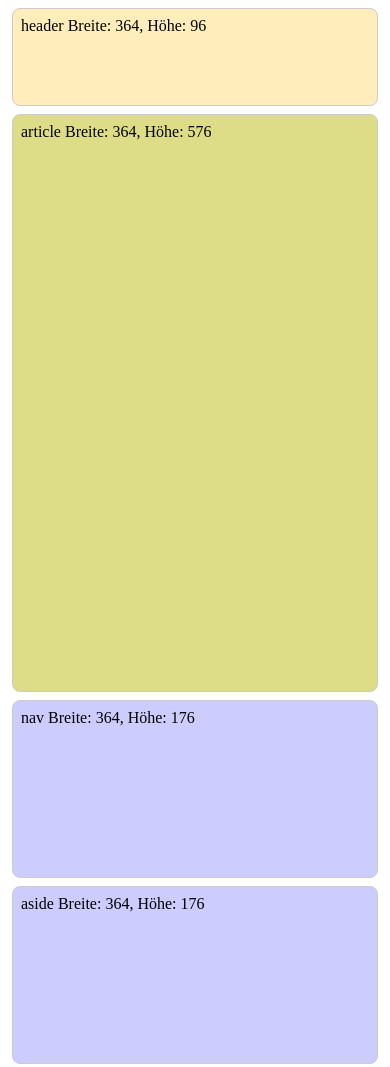
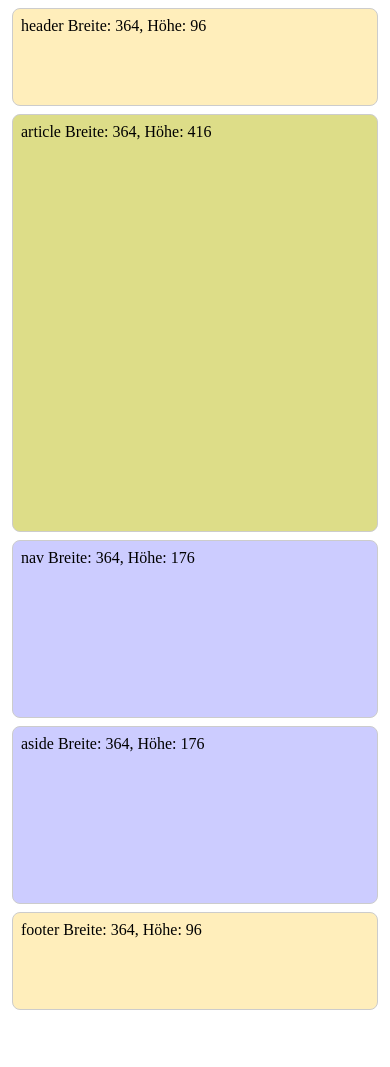
Before and after one commit to wortwart/flexbox-demo, a plain HTML site: page flexbox-layout.html in a window 390 px wide. Shown: the top 1067 px of the page. After the commit the page ends 1018 px from the top, so only its background shows below. Drawn offline with Linux system fonts and the light colour scheme.

Commit message:
Fixes flexbox article height with responsive styles

```diff
--- a/flexbox-layout.html
+++ b/flexbox-layout.html
@@ -61,6 +61,9 @@
 				order: 0;
 				-webkit-order: 0;
 			}
+			article {
+				flex-basis: auto;
+			}
 		}
 
 	</style>
```
Also changed, not shown: flexbox.html (line endings or trailing spaces), grid.html (line endings or trailing spaces).
